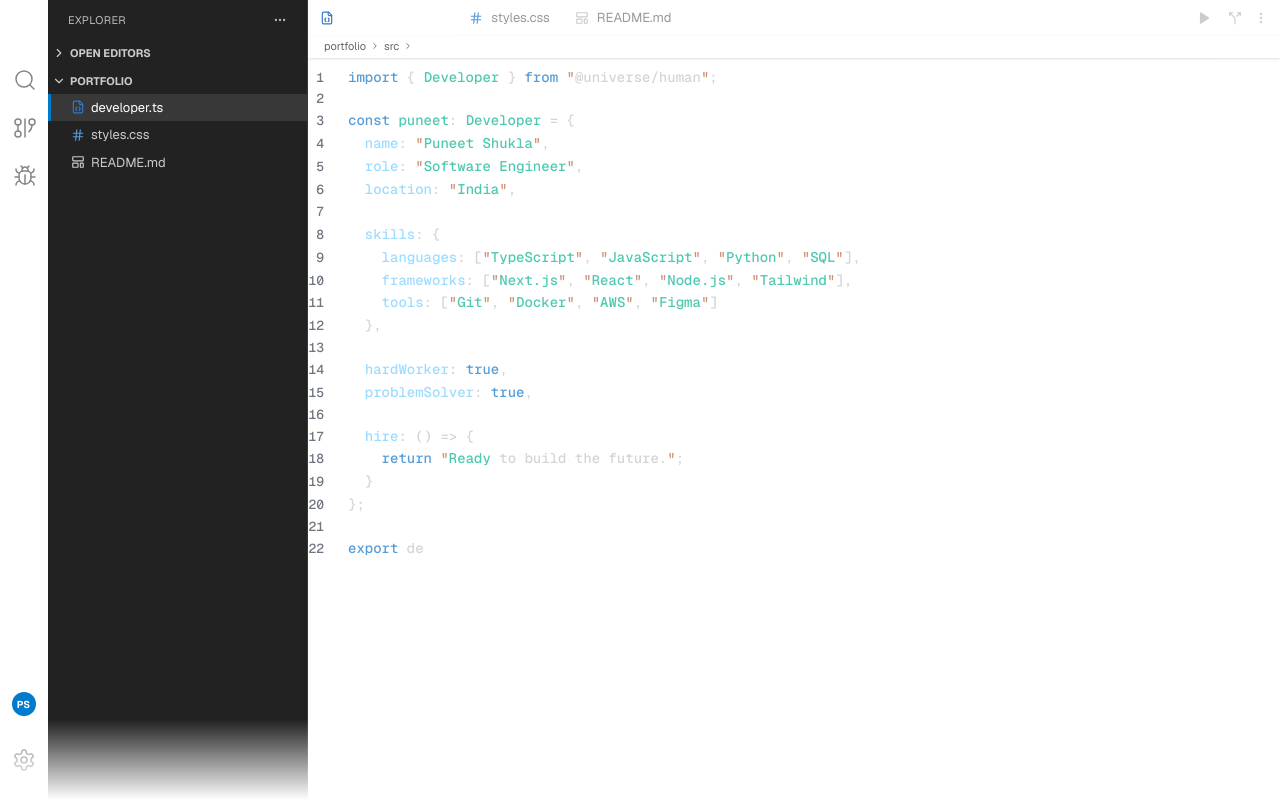
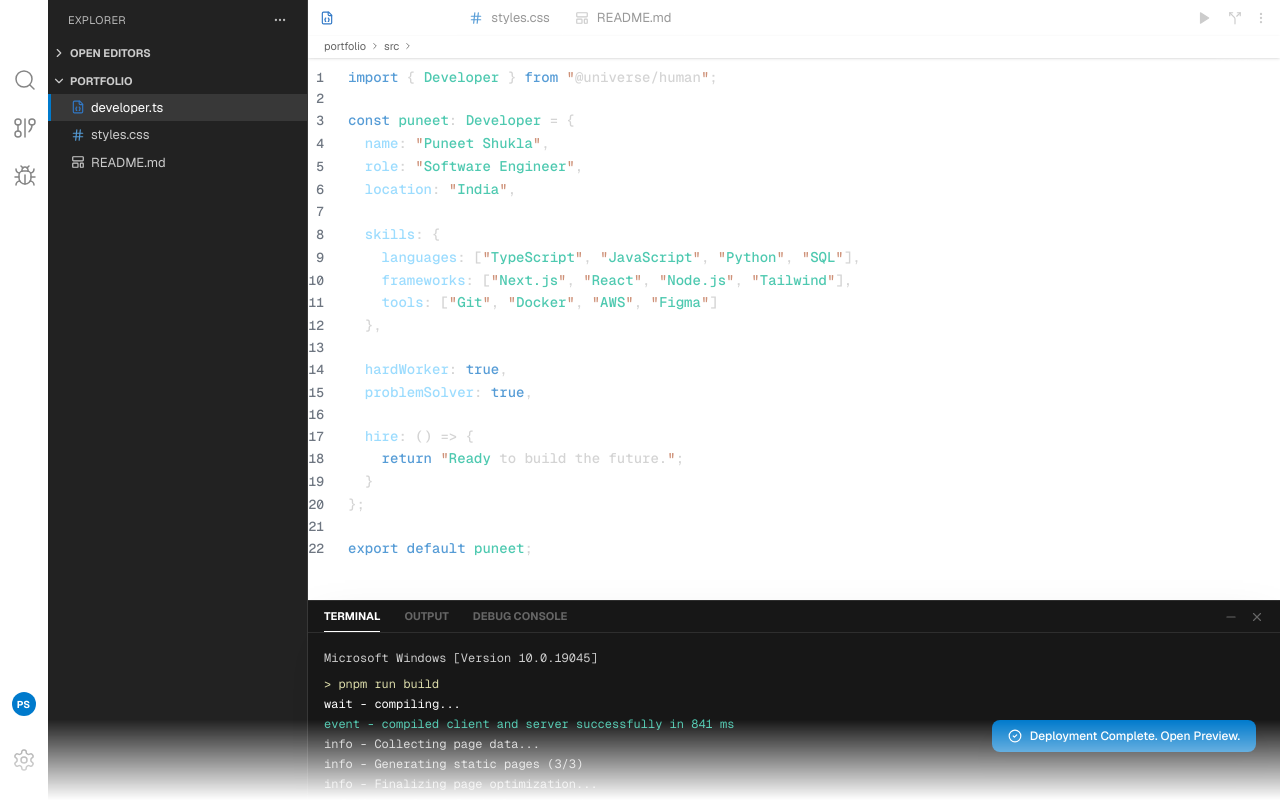
Before and after one commit to puneetshukla041/MyPortfolio, a Next.js app: page / in a window 1280 px wide. Built offline with nearby package versions, Linux system fonts and the light colour scheme.

Commit message:
Update section1.tsx

```diff
--- a/components/section1.tsx
+++ b/components/section1.tsx
@@ -1,6 +1,6 @@
 'use client';
 
-import React, { useEffect, useState, useRef, useMemo, memo } from 'react';
+import React, { useEffect, useState, useRef, useMemo, memo, useCallback } from 'react';
 import { motion, AnimatePresence } from 'framer-motion';
 import {
   Play, FileJson, CheckCircle2, Loader2,
@@ -168,6 +168,54 @@
 
   const scrollRef = useRef<HTMLDivElement>(null);
 
+  // --- Handlers ---
+  const handleTabClick = (tab: TabName) => {
+    if (!openTabs.includes(tab)) setOpenTabs([...openTabs, tab]);
+    setActiveTab(tab);
+    if (isMobile) setIsSidebarOpen(false);
+  };
+
+  const handleCloseTab = (e: React.MouseEvent, tab: TabName) => {
+    e.stopPropagation();
+    const newTabs = openTabs.filter(t => t !== tab);
+    setOpenTabs(newTabs);
+    if (activeTab === tab && newTabs.length > 0) {
+      setActiveTab(newTabs[newTabs.length - 1]);
+    }
+  };
+
+  // Wrapped in useCallback to be safely called from useEffect
+  const handleRunCode = useCallback(() => {
+    if (isRunning) return;
+    setIsRunning(true);
+    setShowToast(false);
+    setIsTerminalOpen(true);
+    setBuildStep(1);
+    setTerminalLogs([]);
+
+    const steps = [
+      { msg: "> pnpm run build", delay: 300 },
+      { msg: "wait  - compiling...", delay: 800 },
+      { msg: "event - compiled client and server successfully in 841 ms", delay: 1400, color: '#4ec9b0' },
+      { msg: "info  - Collecting page data...", delay: 1900 },
+      { msg: "info  - Generating static pages (3/3)", delay: 2400 },
+      { msg: "info  - Finalizing page optimization...", delay: 2800 },
+      { msg: "✓ Build complete. Ready for production.", delay: 3200, success: true, color: '#4ec9b0' },
+    ];
+    steps.forEach((step) => {
+      setTimeout(() => {
+        setTerminalLogs(prev => [...prev, step.msg]);
+        if (step.success) { setBuildStep(2); setIsRunning(false); }
+      }, step.delay);
+    });
+  }, [isRunning]); // Dependencies
+
+  const handleScrollDown = () => {
+    const nextSection = document.getElementById('section2');
+    if (nextSection) nextSection.scrollIntoView({ behavior: 'smooth' });
+    else window.scrollBy({ top: window.innerHeight, behavior: 'smooth' });
+  };
+
   // --- Effects ---
 
   // Detect Mobile
@@ -198,79 +246,35 @@
     return () => window.removeEventListener('keydown', handleKeyDown);
   }, []);
 
-  // OPTIMIZATION: Improved Typing Effect
+  // OPTIMIZATION: FAST Typing Effect + Auto Run
   useEffect(() => {
     if (activeTab === 'developer.ts' && !isRunning && typedCode.length === 0) {
       setIsTypingComplete(false);
       let i = 0;
       const code = FILES_CONTENT['developer.ts'];
 
+      // Extremely fast interval (2ms)
       const interval = setInterval(() => {
-        setTypedCode(code.substring(0, i + 1));
-        i++;
+        // Type 3 characters at once for speed
+        setTypedCode(code.substring(0, i + 3));
+        i += 3;
 
         if (i > code.length) {
           clearInterval(interval);
           setIsTypingComplete(true);
+          // Auto-run logic: Trigger handleRunCode automatically after 500ms
           setTimeout(() => {
-            setBuildStep(prev => prev === 0 ? prev : prev);
-            setShowToast(true);
-          }, 800);
+            // We bypass the toast and directly run the code
+            handleRunCode();
+          }, 500);
         }
-      }, 12);
+      }, 5);
       return () => clearInterval(interval);
     } else {
         setIsTypingComplete(true);
     }
   // eslint-disable-next-line react-hooks/exhaustive-deps
-  }, [activeTab]);
-
-  // --- Handlers ---
-  const handleTabClick = (tab: TabName) => {
-    if (!openTabs.includes(tab)) setOpenTabs([...openTabs, tab]);
-    setActiveTab(tab);
-    if (isMobile) setIsSidebarOpen(false);
-  };
-
-  const handleCloseTab = (e: React.MouseEvent, tab: TabName) => {
-    e.stopPropagation();
-    const newTabs = openTabs.filter(t => t !== tab);
-    setOpenTabs(newTabs);
-    if (activeTab === tab && newTabs.length > 0) {
-      setActiveTab(newTabs[newTabs.length - 1]);
-    }
-  };
-
-  const handleRunCode = () => {
-    if (isRunning) return;
-    setIsRunning(true);
-    setShowToast(false);
-    setIsTerminalOpen(true);
-    setBuildStep(1);
-    setTerminalLogs([]);
-
-    const steps = [
-      { msg: "> pnpm run build", delay: 300 },
-      { msg: "wait  - compiling...", delay: 1000 },
-      { msg: "event - compiled client and server successfully in 1241 ms", delay: 1800, color: '#4ec9b0' },
-      { msg: "info  - Collecting page data...", delay: 2400 },
-      { msg: "info  - Generating static pages (3/3)", delay: 3200 },
-      { msg: "info  - Finalizing page optimization...", delay: 4000 },
-      { msg: "✓ Build complete. Ready for production.", delay: 4800, success: true, color: '#4ec9b0' },
-    ];
-    steps.forEach((step) => {
-      setTimeout(() => {
-        setTerminalLogs(prev => [...prev, step.msg]);
-        if (step.success) { setBuildStep(2); setIsRunning(false); }
-      }, step.delay);
-    });
-  };
-
-  const handleScrollDown = () => {
-    const nextSection = document.getElementById('section2');
-    if (nextSection) nextSection.scrollIntoView({ behavior: 'smooth' });
-    else window.scrollBy({ top: window.innerHeight, behavior: 'smooth' });
-  };
+  }, [activeTab]); // Removed handleRunCode to prevent loop, relying on closure or safe ref
 
   // --- RENDER SIDEBAR CONTENT ---
   const renderSidebarContent = () => {
@@ -621,9 +625,6 @@
             </motion.div>
           )}
         </AnimatePresence>
-
-        {/* STATUS BAR REMOVED HERE */}
-
       </div>
     </section>
   );
```
